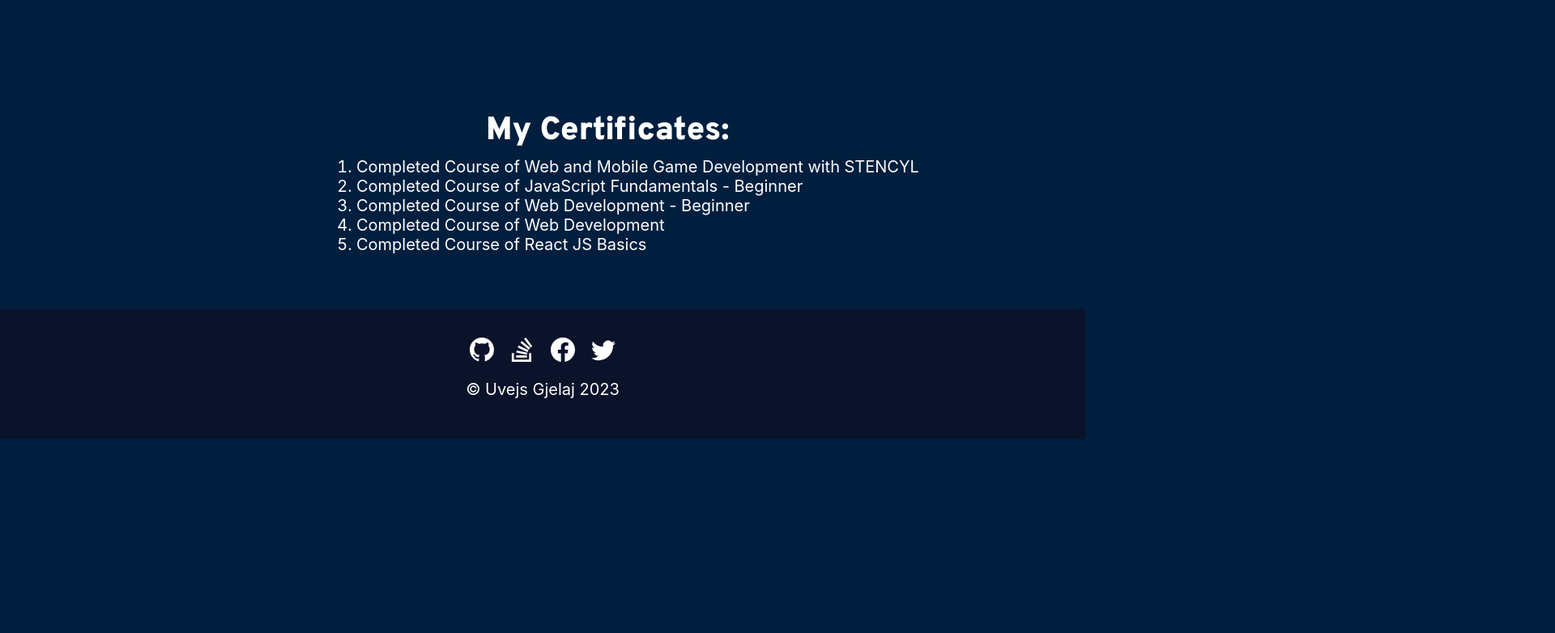
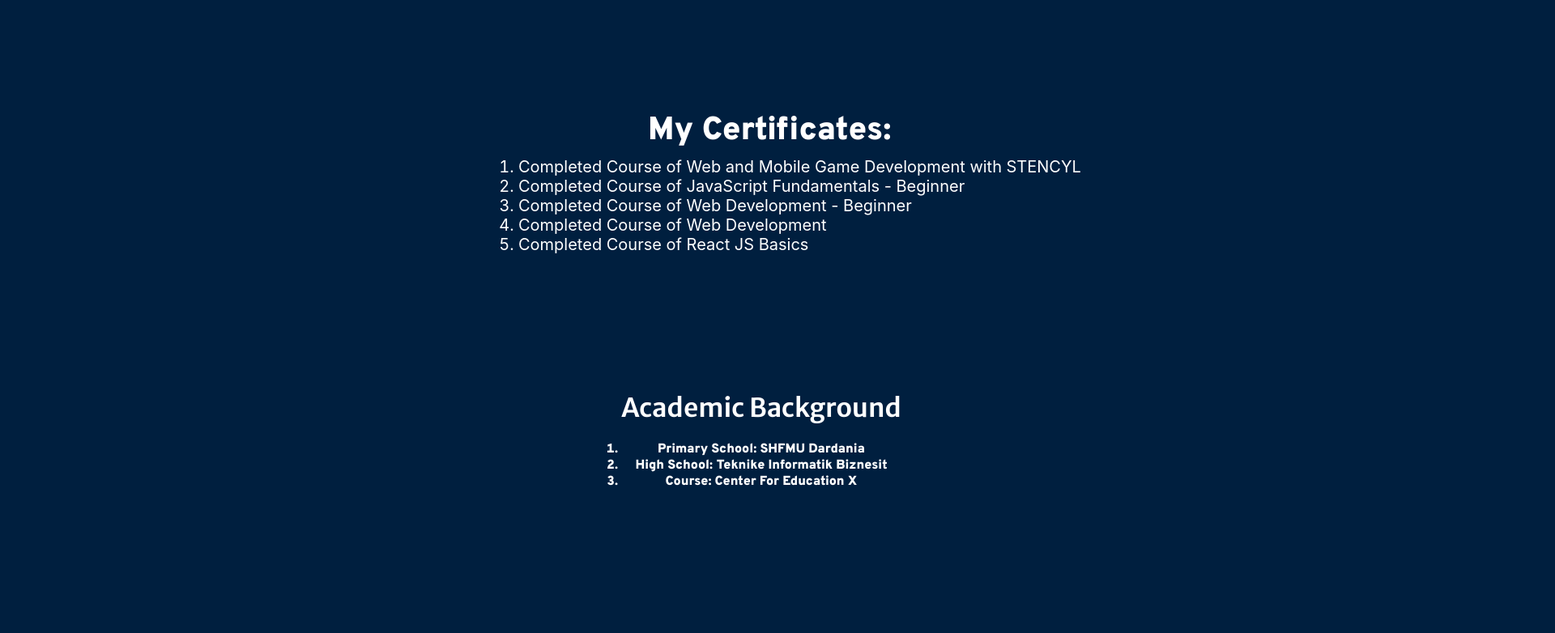
Before and after one commit to UvejsGj/portofolio1, a React (Create React App) app: page /about in a window 1280 px wide. Shown: the part 618-1400 px from the top of the page at 81% size, 1920 px wide, since content can reach past the window. Before the commit the page ends 1160 px from the top, so only its background shows below. Built offline with nearby package versions, Linux system fonts and the light colour scheme.

Commit message:
Responsive (Still Not Done)

```diff
--- a/src/Components/About/About.css
+++ b/src/Components/About/About.css
@@ -12,11 +12,12 @@ h1 {
     font-family: 'Merriweather Sans', sans-serif;
 }
 
-.aboutmeimg{
-    width: 36%;
+
+#aboutmeimg{
+    width: 40%;
     height: 60%;
     position: relative;
-    left: -250px;
+    left: 250px;
     top: 100px;
     border-right: 5px solid white;
     margin-right: 220px;
@@ -57,3 +58,32 @@ h1 {
 p {
     font-size: 25px;
 }
+
+
+/* Extra small devices (phones, 600px and down) */
+@media only screen and (max-width: 600px) {
+    .responsive{
+        width: 370px;
+        height: 500px;
+
+    }
+
+    .aboutmep {
+        width: 200px;
+        height: 200px;
+        font-size: 10px;
+    }
+}
+
+/* Small devices (portrait tablets and large phones, 600px and up) */
+@media only screen and (min-width: 600px) {}
+
+/* Medium devices (landscape tablets, 768px and up) */
+@media only screen and (min-width: 768px) {}
+
+
+/* Large devices (laptops/desktops, 992px and up) */
+@media only screen and (min-width: 992px) {}
+
+/* Extra large devices (large laptops and desktops, 1200px and up) */
+@media only screen and (min-width: 1200px) {}
--- a/src/Components/About/About.js
+++ b/src/Components/About/About.js
@@ -2,14 +2,13 @@ import "./About.css";
 import aboutmepic from "../../Assets/images/aboutme1.png";
 import Button from "../../Components/Button/Button"
 import { Link } from "react-router-dom";
-import AsktheX from "../../Assets/images/askthex.png"
 
 
 const About = () => {
   return (
-    <div>
+    <div className="responsive">
       <div className="aboutmediv">
-        <img className="aboutmeimg" src={aboutmepic} />
+        <img id="aboutmeimg" src={aboutmepic} />
       </div>
       <div className="aboutmepb">
         <p className="aboutmep">
--- a/src/Components/Button/Button.css
+++ b/src/Components/Button/Button.css
@@ -3,8 +3,8 @@
   display: flex;
   justify-content: center;
   align-items: center;
-  top: 20%;
-  left: -3%;
+  top: 200px;
+  left: 35%;
 }
 
 
--- a/src/Components/Footer/Footer.css
+++ b/src/Components/Footer/Footer.css
@@ -5,7 +5,7 @@ footer {
     bottom: 0;
     width: 100%;
     height: 100px;
-    top: 1000px;
+    top: 1500px;
     background-color: #0b132b;
     color: rgb(255, 255, 255);
     display: flex;
--- a/src/MenuPages/AboutPage/aboutpage.css
+++ b/src/MenuPages/AboutPage/aboutpage.css
@@ -23,7 +23,7 @@
     align-items: center;
     justify-content: center;
     position: relative;
-    left: 450px;
+    left: 650px;
     top: 230px;
     width: 600px;
     height: 200px;
@@ -66,7 +66,7 @@ h2 {
 
 .certificate {
     position: relative;
-    left: 400px;
+    left: 600px;
     top: 300px;
 }
 
@@ -104,3 +104,17 @@ h2 {
 .giticon:hover {
     transform: scale(1.5);
 }
+
+.academicbackground {
+    color: white;
+    font-family: 'Overpass', sans-serif;
+    display: flex;
+    justify-content: center;
+    align-items: center;
+    text-align: center;
+    position: relative;
+    top: 400px;
+    left: 520px;
+    width: 800px;
+    height: 200px;
+}
--- a/src/MenuPages/AboutPage/aboutpage.js
+++ b/src/MenuPages/AboutPage/aboutpage.js
@@ -36,6 +36,14 @@ const AboutPage = () => {
           <li>Completed Course of React JS Basics </li>
           </ol>
       </div>
+      <div className="academicbackground" >
+        <ol>
+          <h1> Academic Background </h1>
+          <li> Primary School: SHFMU Dardania </li>
+          <li> High School: Teknike Informatik Biznesit </li>
+          <li> Course: Center For Education X </li>
+          </ol>
+      </div>
     </div>
   );
 };
```
Also changed, not shown: src/index.css (line endings or trailing spaces).
